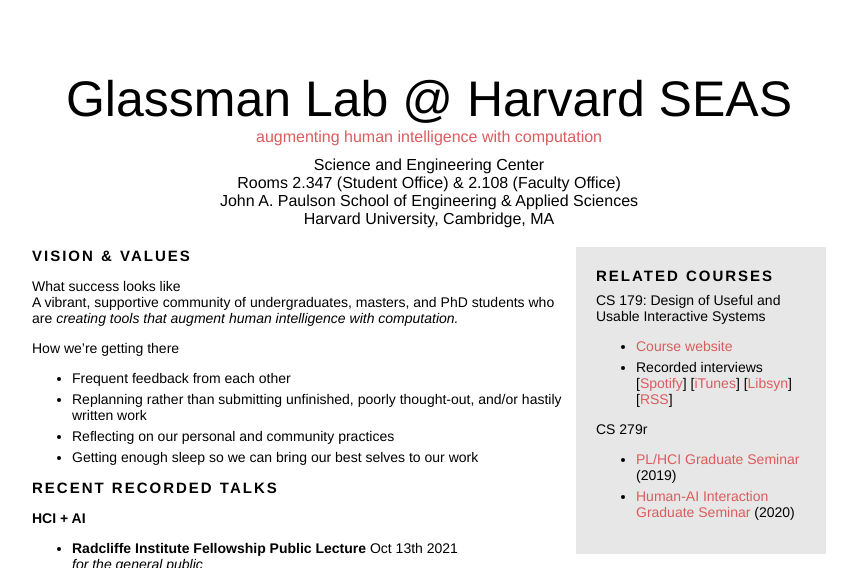
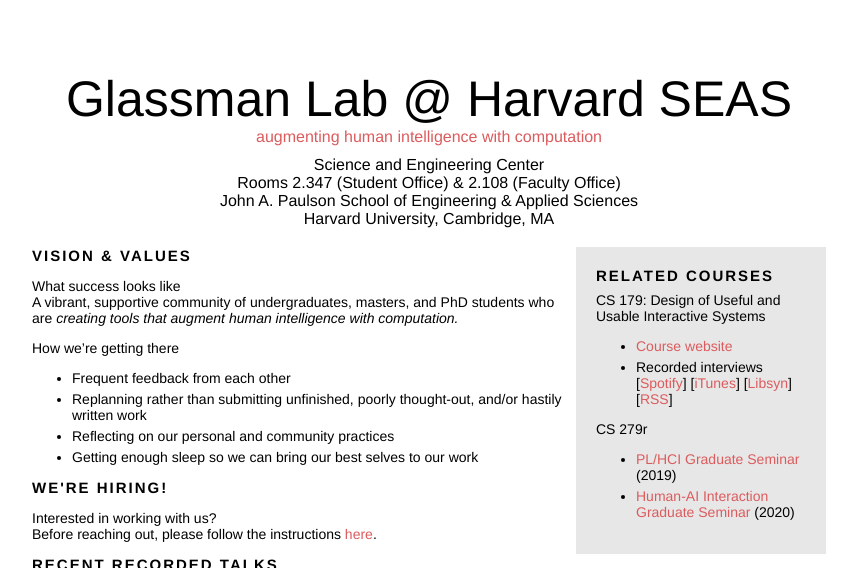
Before and after one commit to eglassman/eglassman.github.io, a Jekyll site: the page built from index.html, in a window 1280 px wide and 900 px high, cut to the strip 0-568 px from the top of the window. Shown: the whole strip, without its empty margins (211-1068 px from the left). Built offline with Jekyll 4.4.1, drawn with Linux system fonts in a browser that asks for light colours.

Commit message:
added instructions

```diff
--- a/index.html
+++ b/index.html
@@ -31,6 +31,8 @@
       </p>
     </div> -->
 
+
+
     <div class="header lead top-padding">
       Vision & Values
     </div>
@@ -55,6 +57,16 @@
         <li>Getting enough sleep so we can bring our best selves to our work</li>
       </ul>
     <!-- </p> -->
+
+    <div class="header lead top-padding">
+      We're hiring!
+    </div>
+    <p>
+    <span class="slightlybold">Interested in working with us?</span><br>
+    Before reaching out, please follow the instructions <a href="/glassman.html">here</a>.
+    <!-- A vibrant, supportive community of undergraduates, masters, and PhD students who are <i>creating tools that augment human intelligence with computation.</i> -->
+    <!-- for thought and action  -->
+    </p>
 
     <div class="header lead top-padding">
       Recent Recorded Talks
@@ -89,7 +101,7 @@
 
     </div>
 
-    <div class="header lead top-padding">
+    <div class="header lead top-padding" id="publications">
       Selected Publications
     </div>
 
```
Also changed, not shown: glassman.html (+14 -0 lines), 1 other file.
